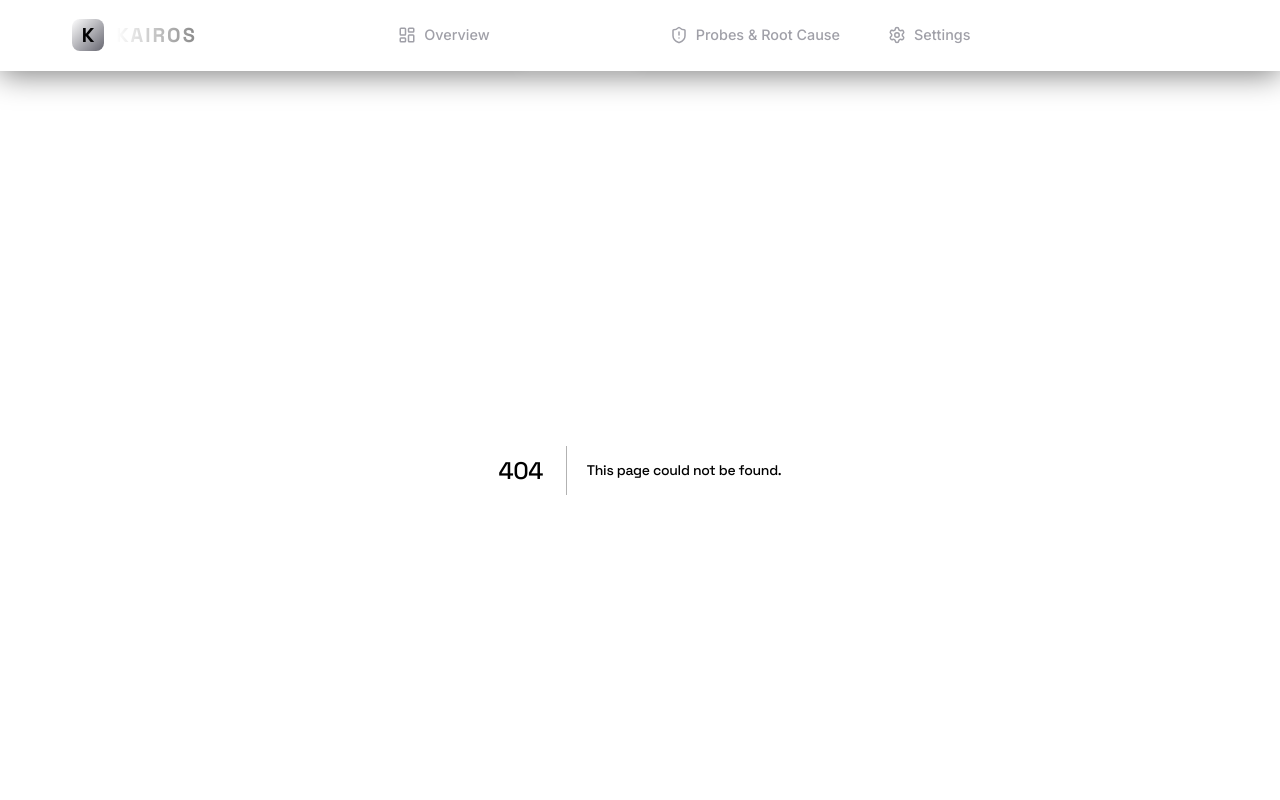
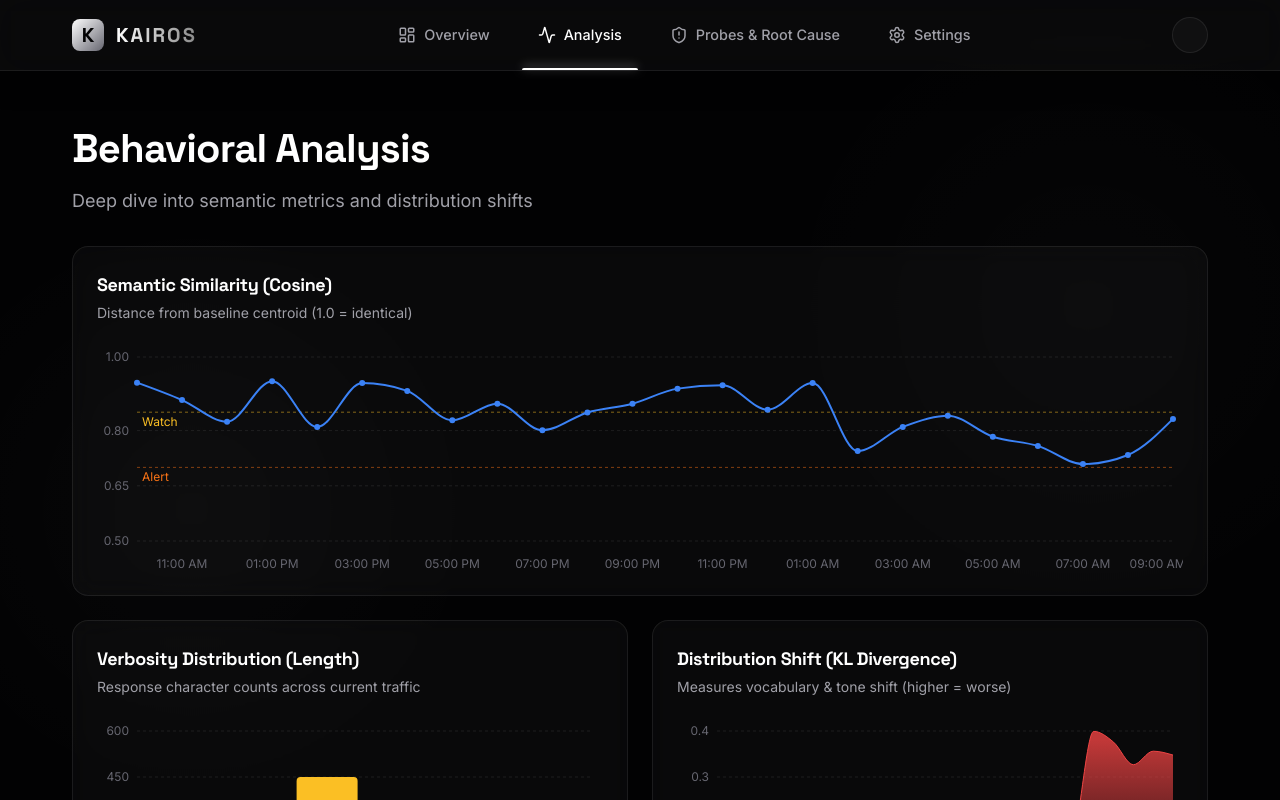
Before and after one commit to shaun6jrome/KAIROS, a Next.js app in the folder frontend/: page /analysis in a window 1280 px wide. Before the commit this address had no page. Shown: the top 800 px of the page. Built offline with nearby package versions, Linux system fonts and the light colour scheme.

Commit message:
feat: Behavioral analysis page assembly

```diff
--- /dev/null
+++ b/frontend/src/app/analysis/page.module.css
@@ -0,0 +1,39 @@
+.header {
+  margin: 3rem 0 2rem;
+}
+
+.title {
+  font-size: 2.5rem;
+  color: var(--text-primary);
+  margin-bottom: 0.5rem;
+}
+
+.subtitle {
+  font-size: 1.125rem;
+  color: var(--text-secondary);
+}
+
+.grid {
+  display: grid;
+  grid-template-columns: 1fr 1fr;
+  gap: 1.5rem;
+  margin-bottom: 3rem;
+}
+
+.fullWidth {
+  grid-column: 1 / -1;
+}
+
+.halfWidth {
+  grid-column: span 1;
+}
+
+@media (max-width: 1024px) {
+  .grid {
+    grid-template-columns: 1fr;
+  }
+
+  .halfWidth {
+    grid-column: 1 / -1;
+  }
+}
--- /dev/null
+++ b/frontend/src/app/analysis/page.tsx
@@ -0,0 +1,62 @@
+'use client';
+
+import { useEffect, useState } from 'react';
+import CosineSimilarityChart from '@/components/CosineSimilarityChart';
+import ResponseLengthHistogram from '@/components/ResponseLengthHistogram';
+import ToneDriftChart from '@/components/ToneDriftChart';
+import styles from './page.module.css';
+
+export default function AnalysisPage() {
+  const [data, setData] = useState<{
+    similarityData: any[];
+    lengthData: any[];
+    toneData: any[];
+  } | null>(null);
+
+  useEffect(() => {
+    // Mock data for the Behavioral Analysis UI
+    const mockData = {
+      similarityData: Array.from({ length: 24 }).map((_, i) => ({
+        time: new Date(Date.now() - (24 - i) * 3600000).toLocaleTimeString([], { hour: '2-digit', minute: '2-digit' }),
+        similarity: Math.max(0.6, 0.95 - Math.random() * 0.15 - (i > 15 ? 0.1 : 0)) // Show a dip in recent hours
+      })),
+      lengthData: [
+        { lengthRange: '0-50', count: 120 },
+        { lengthRange: '51-100', count: 340 },
+        { lengthRange: '101-200', count: 450 },
+        { lengthRange: '201-300', count: 210 },
+        { lengthRange: '301-500', count: 95 },
+        { lengthRange: '501+', count: 42 }
+      ],
+      toneData: Array.from({ length: 24 }).map((_, i) => ({
+        time: new Date(Date.now() - (24 - i) * 3600000).toLocaleTimeString([], { hour: '2-digit', minute: '2-digit' }),
+        kl_divergence: Math.max(0, 0.1 + Math.random() * 0.1 + (i > 18 ? 0.2 : 0)) // Show a spike in recent hours
+      }))
+    };
+
+    setData(mockData);
+  }, []);
+
+  if (!data) return null;
+
+  return (
+    <div className="container">
+      <div className={styles.header}>
+        <h1 className={styles.title}>Behavioral Analysis</h1>
+        <p className={styles.subtitle}>Deep dive into semantic metrics and distribution shifts</p>
+      </div>
+
+      <div className={styles.grid}>
+        <div className={styles.fullWidth}>
+          <CosineSimilarityChart data={data.similarityData} />
+        </div>
+        <div className={styles.halfWidth}>
+          <ResponseLengthHistogram data={data.lengthData} />
+        </div>
+        <div className={styles.halfWidth}>
+          <ToneDriftChart data={data.toneData} />
+        </div>
+      </div>
+    </div>
+  );
+}
```
